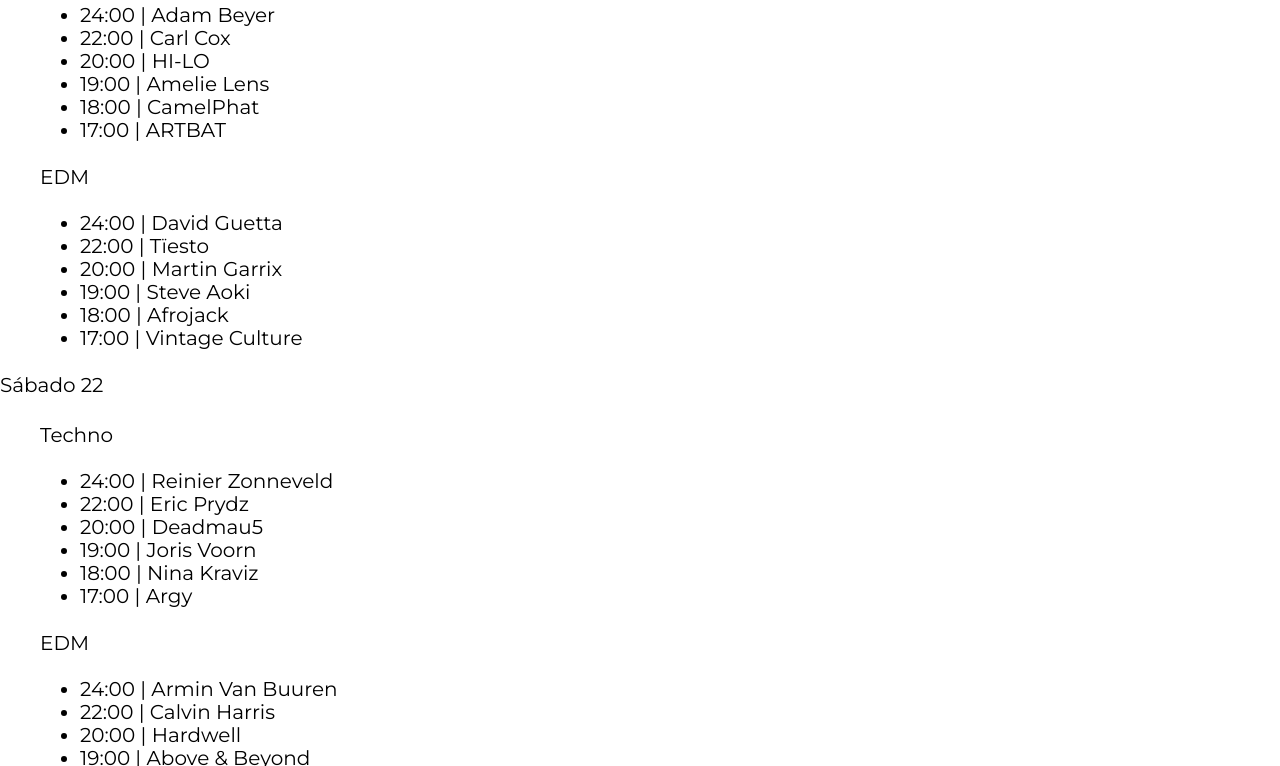
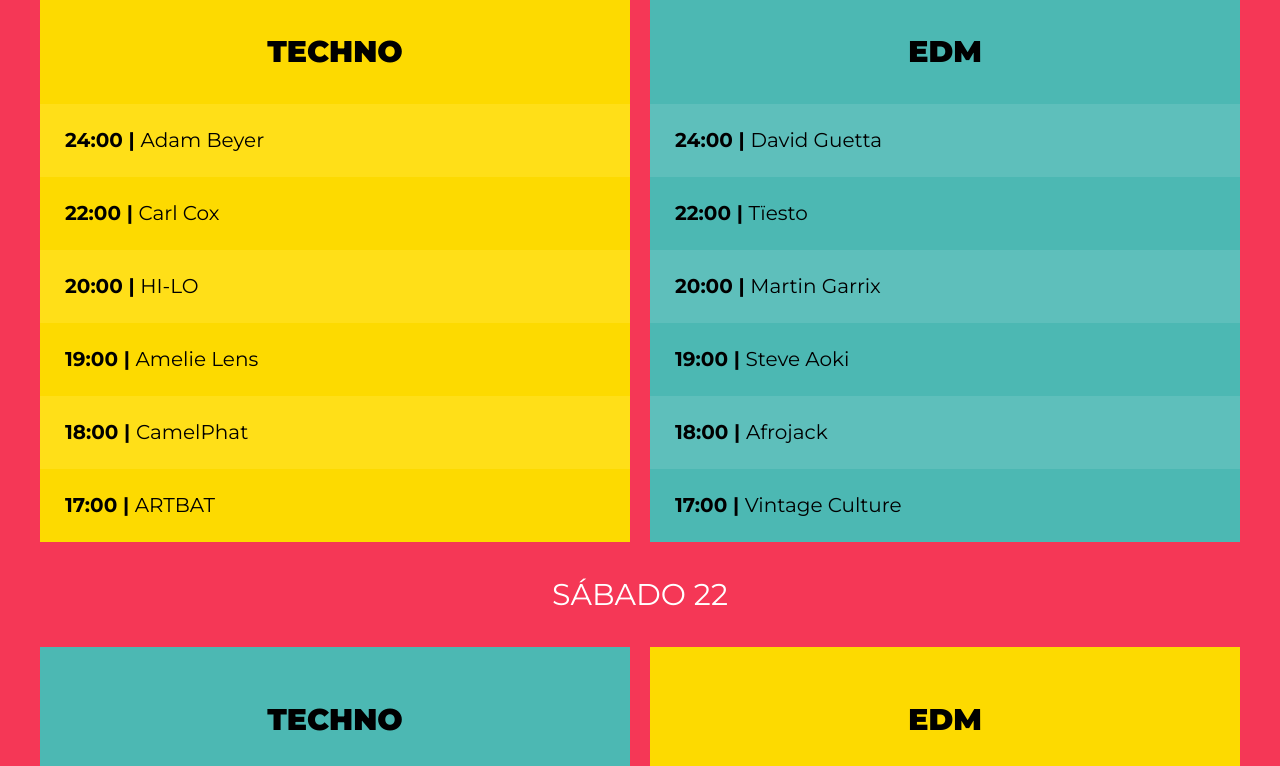
Before and after one commit to FernandoMercado-Dev/webPage_Festival-FrontEnd-EN, a website: page index.html in a window 1280 px wide. Shown: the part 1624-2390 px from the top of the page. Drawn offline with Linux system fonts and the light colour scheme.

Commit message:
CREATE _lineup.scss for styling of lineup section

```diff
--- a/index.html
+++ b/index.html
@@ -52,7 +52,7 @@
         <h3>Line Up</h3>
 
         <p class="day">Friday 21</p>
-        <div class="container-stage container">
+        <div class="container-stages container">
             <div class="stage bg-yellow">
                 <p class="name-stage">Techno</p>
 
@@ -102,11 +102,11 @@
                     </li>
                 </ul>
             </div> <!--.stage-->
-        </div> <!--.container-stage -->
+        </div> <!--.container-stages -->
 
 
         <p class="day">Sábado 22</p>
-        <div class="container-stage container">
+        <div class="container-stages container">
             <div class="stage bg-green">
                 <p class="name-stage">Techno</p>
 
@@ -156,7 +156,7 @@
                     </li>
                 </ul>
             </div> <!--.stage-->
-        </div> <!--.container-stage -->
+        </div> <!--.container-stages -->
     </section>
 </body>
 </html>
--- a/src/scss/base/_mixins.scss
+++ b/src/scss/base/_mixins.scss
@@ -35,3 +35,9 @@
     grid-template-columns: repeat($colums, $widthColum);
     gap: $gap;
 }
+
+@mixin reset-list {
+    margin: 0;
+    padding: 0;
+    list-style: none;
+}
--- a/src/scss/layout/_index.scss
+++ b/src/scss/layout/_index.scss
@@ -1,3 +1,4 @@
 @forward 'header';
 @forward 'video';
 @forward 'festival';
+@forward 'lineup';
--- /dev/null
+++ b/src/scss/layout/_lineup.scss
@@ -0,0 +1,61 @@
+@use 'base/variables' as v;
+@use 'base/mixins' as m;
+
+.lineup {
+    background-color: v.$pink;
+
+    h3,
+    .day {
+        text-align: center;
+        color: v.$white;
+    }
+    .day {
+        font-size: 3rem;
+        text-align: center;
+        text-transform: uppercase;
+    }
+}
+
+.container-stages {
+    @include m.container;
+    @include m.tablet {
+        @include m.grid(2);
+    }
+}
+
+.stage {
+    padding-top: 2rem;
+
+    .name-stage{
+        font-size: 3rem;
+        font-weight: 900;
+        text-transform: uppercase;
+        text-align: center;
+    }
+}
+
+.schedule {
+    @include m.reset-list;
+
+    li {
+        padding: 2.5rem;
+        font-weight: 700;
+        span {
+            font-weight: 400;
+        }
+    }
+}
+
+.bg-yellow {
+    background-color: v.$yellow;
+    li:nth-child(odd) {
+        background-color: lighten(v.$yellow, 5%);
+    }
+}
+
+.bg-green {
+    background-color: v.$green;
+    li:nth-child(odd) {
+        background-color: lighten(v.$green, 5%);
+    }
+}
```
Also changed, not shown: build/css/app.css.
